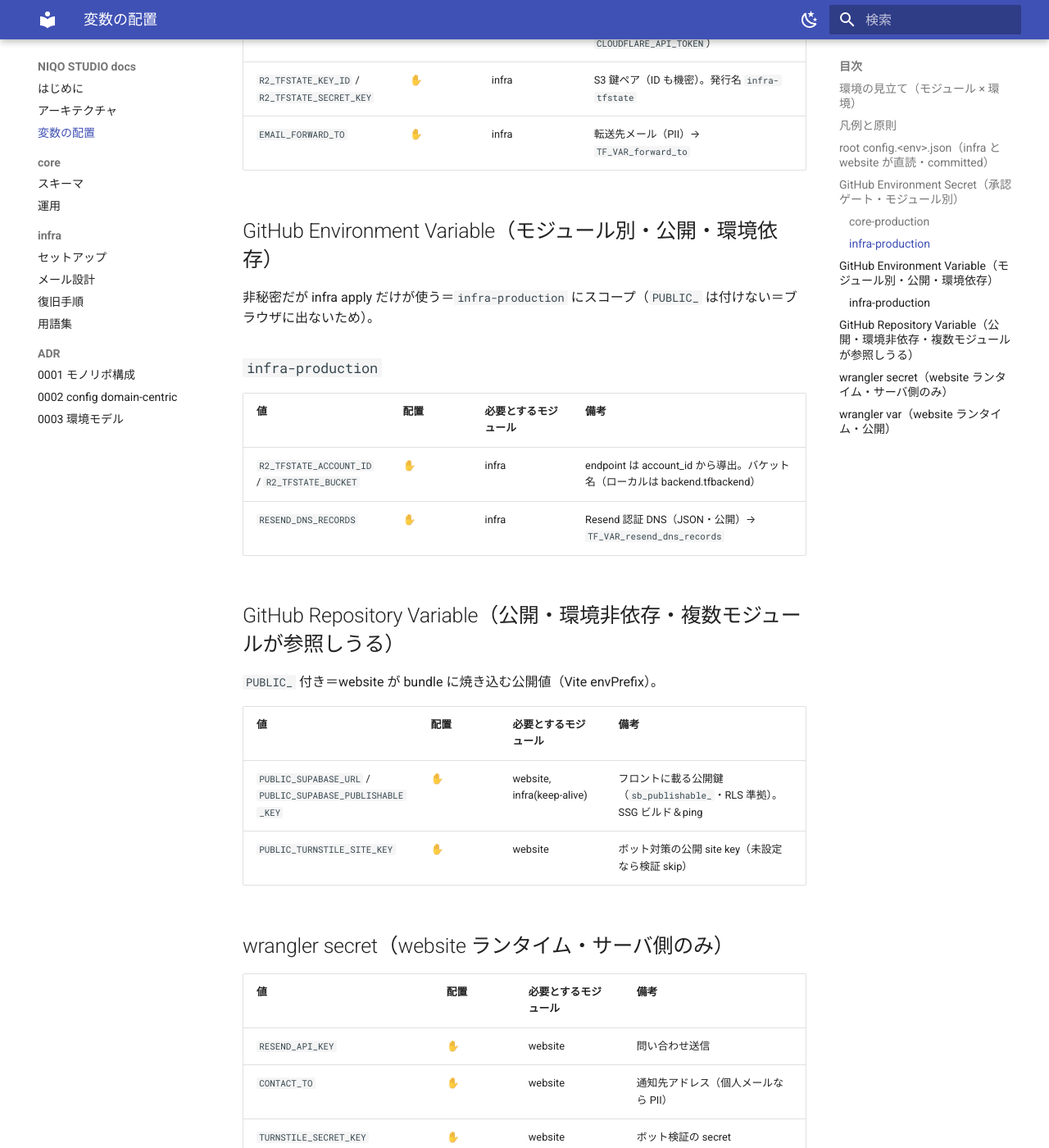
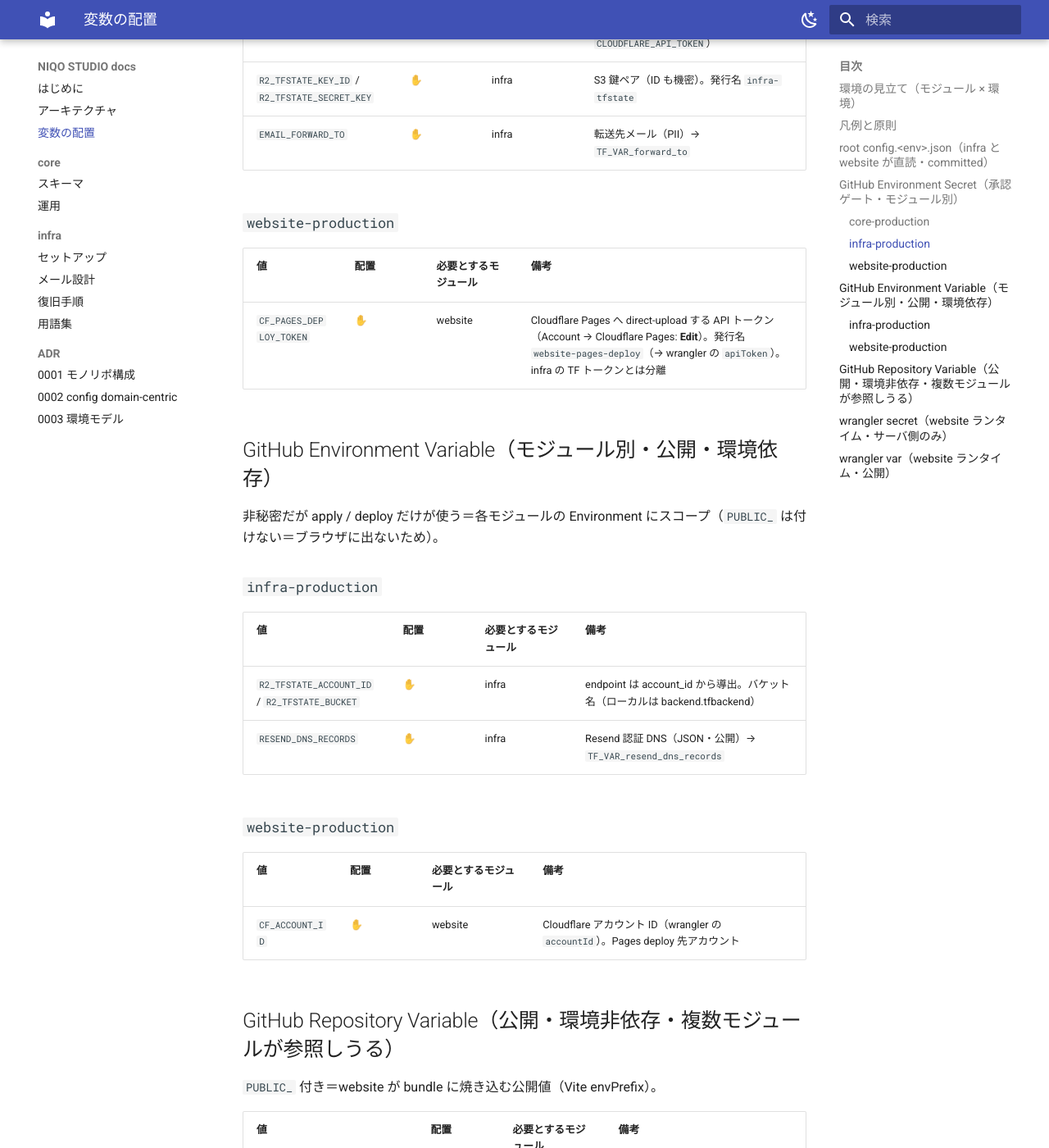
Before and after one commit to niqostudio/niqostudio, an MkDocs documentation site: the page built from docs/variables.md, in a window 1280 px wide and 1400 px high, scrolled down 2278 px. Shown: the whole window at 82% size. Built offline with MkDocs 1.6.1 and Material for MkDocs 9.7.7, drawn with Linux system fonts in a browser that asks for light colours.

Commit message:
docs(variables): website-production の deploy 用 secret/variable を追記

```diff
--- a/docs/variables.md
+++ b/docs/variables.md
@@ -47,14 +47,24 @@ Environment 名は **`<module>-<env>`**（例 `core-production`・`infra-product
 | `R2_TFSTATE_KEY_ID` / `R2_TFSTATE_SECRET_KEY` | ✋ | infra | S3 鍵ペア（ID も機密）。発行名 `infra-tfstate` |
 | `EMAIL_FORWARD_TO` | ✋ | infra | 転送先メール（PII）→ `TF_VAR_forward_to` |
 
+### `website-production`
+| 値 | 配置 | 必要とするモジュール | 備考 |
+| --- | --- | --- | --- |
+| `CF_PAGES_DEPLOY_TOKEN` | ✋ | website | Cloudflare Pages へ direct-upload する API トークン（Account → Cloudflare Pages: **Edit**）。発行名 `website-pages-deploy`（→ wrangler の `apiToken`）。infra の TF トークンとは分離 |
+
 ## GitHub Environment Variable（モジュール別・公開・環境依存）
-非秘密だが infra apply だけが使う＝`infra-production` にスコープ（`PUBLIC_` は付けない＝ブラウザに出ないため）。
+非秘密だが apply / deploy だけが使う＝各モジュールの Environment にスコープ（`PUBLIC_` は付けない＝ブラウザに出ないため）。
 
 ### `infra-production`
 | 値 | 配置 | 必要とするモジュール | 備考 |
 | --- | --- | --- | --- |
 | `R2_TFSTATE_ACCOUNT_ID` / `R2_TFSTATE_BUCKET` | ✋ | infra | endpoint は account_id から導出。バケット名（ローカルは backend.tfbackend） |
 | `RESEND_DNS_RECORDS` | ✋ | infra | Resend 認証 DNS（JSON・公開）→ `TF_VAR_resend_dns_records` |
+
+### `website-production`
+| 値 | 配置 | 必要とするモジュール | 備考 |
+| --- | --- | --- | --- |
+| `CF_ACCOUNT_ID` | ✋ | website | Cloudflare アカウント ID（wrangler の `accountId`）。Pages deploy 先アカウント |
 
 ## GitHub Repository Variable（公開・環境非依存・複数モジュールが参照しうる）
 `PUBLIC_` 付き＝website が bundle に焼き込む公開値（Vite envPrefix）。
```
